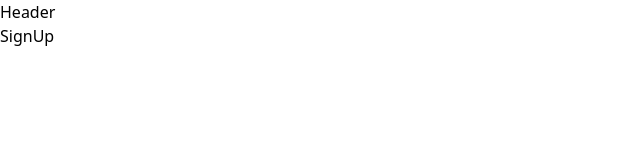
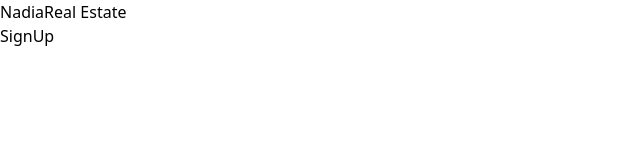
Before and after one commit to Nadia982/mern-real-estate, a React (Vite) app in the folder client/: page /sign-up in a window 1280 px wide. Shown: the top 160 px of the page, without its empty margins (0-640 px from the left). Built offline with nearby package versions, Linux system fonts and the light colour scheme.

Commit message:
updates to Header component

```diff
--- a/client/src/components/Header.jsx
+++ b/client/src/components/Header.jsx
@@ -1,7 +1,12 @@
-import React from 'react'
+import React from "react";
 
 export default function Header() {
   return (
-    <div>Header</div>
-  )
+    <header>
+      <h1 className = "font-bold text-sm sm:text-xl">
+        <span className="text-slate-500">Nadia</span>
+        <span className="text-slate-700">Real Estate</span>
+      </h1>
+    </header>
+  );
 }
```
